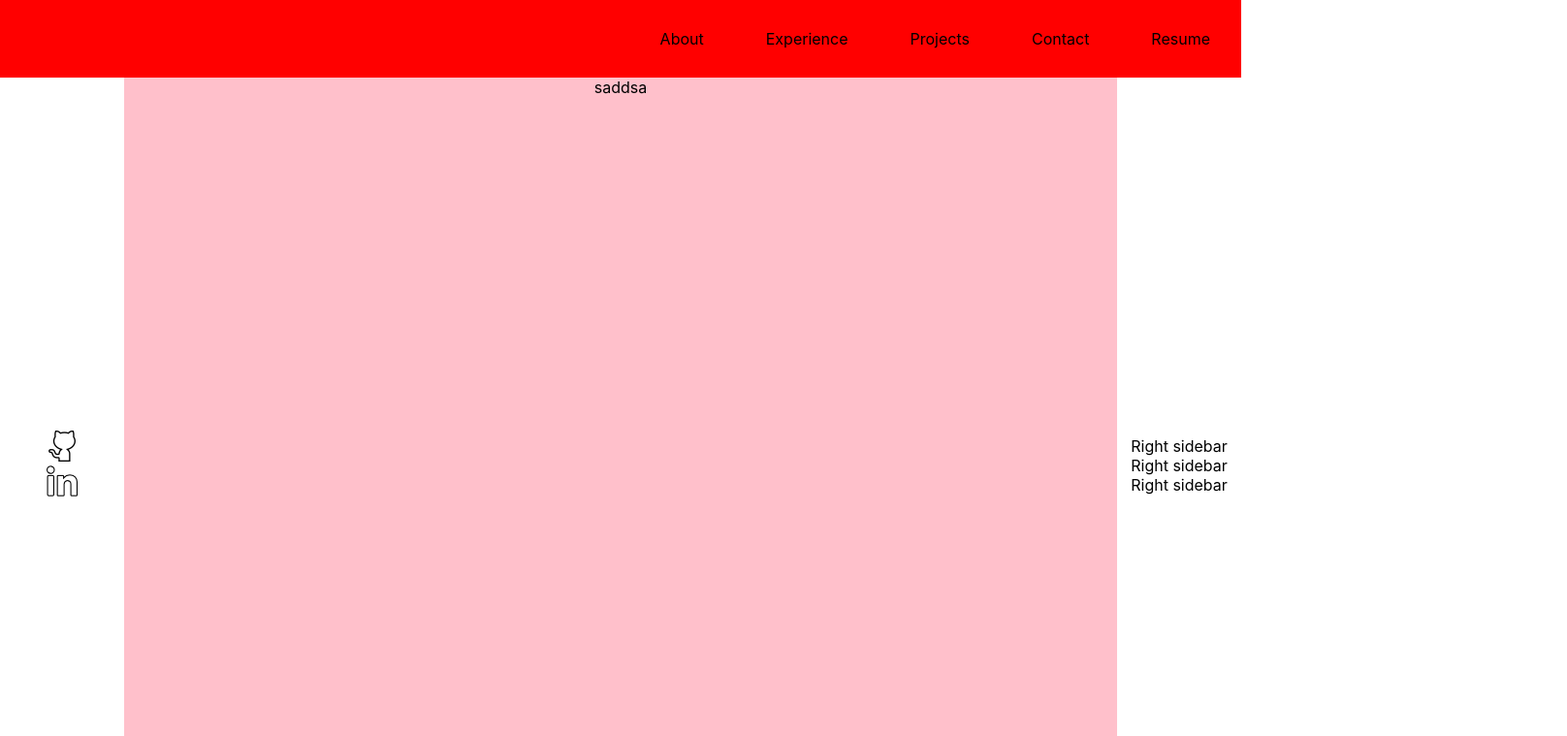
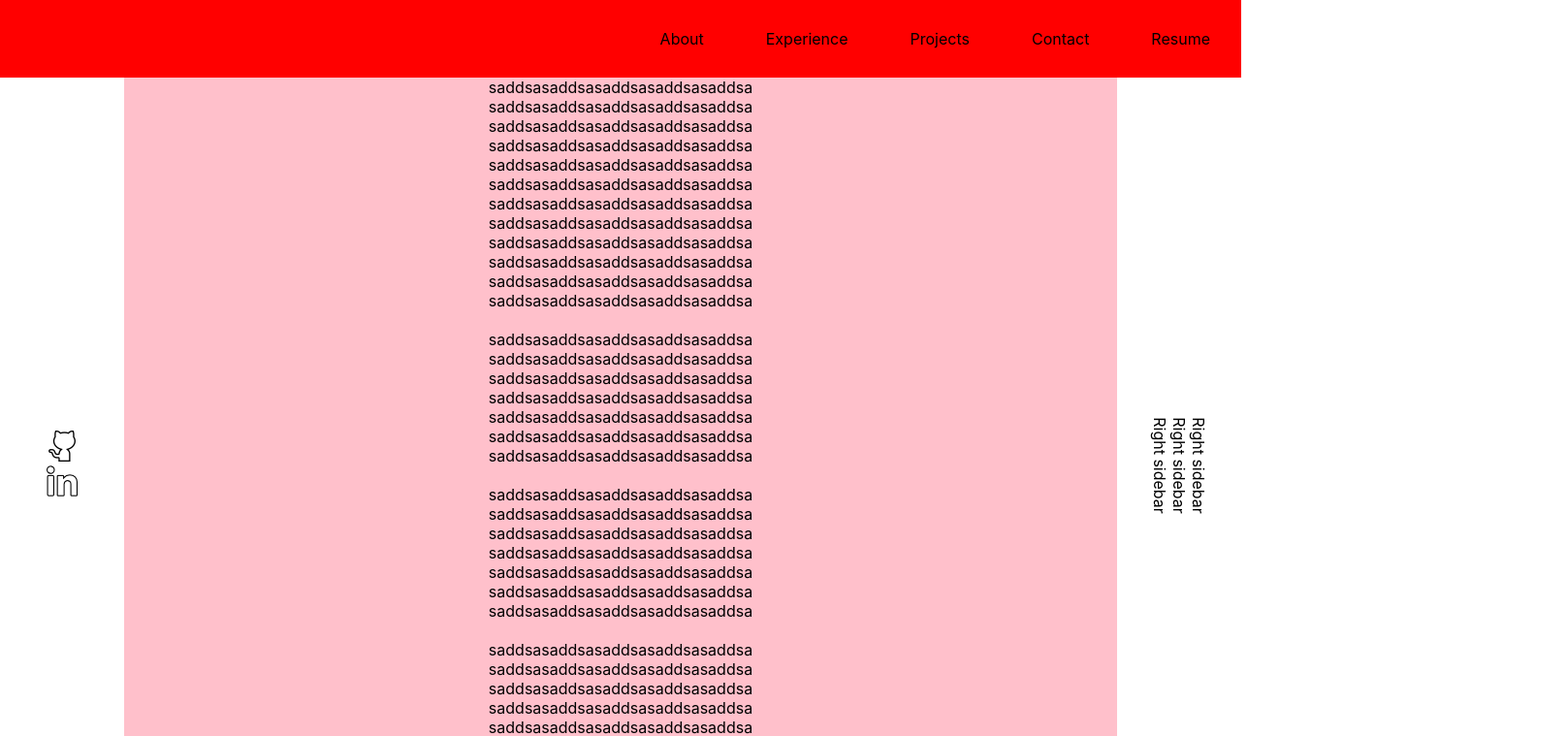
Before and after one commit to lysmm203/personal-portfolio, a React (Create React App) app: page / in a window 1280 px wide. Shown: the top 759 px of the page at 97% size, 1616 px wide, since content can reach past the window. Built offline with nearby package versions, Linux system fonts and the light colour scheme.

Commit message:
add fixed positioning to sidebar elements and rotate right sidebar 90 degrees

```diff
--- a/src/App.css
+++ b/src/App.css
@@ -49,5 +49,13 @@ ul{
   justify-content: center;
   width: 10vw;
   height: 100vh;
+}
 
+.sidebar-elements{
+  position: fixed;
 }
+
+
+.right-sidebar{
+  transform: rotate(90deg);
+}
--- a/src/components/intro.js
+++ b/src/components/intro.js
@@ -4,7 +4,103 @@ export default function Intro(){
 
     return (
         <div>
-            saddsa
+            saddsasaddsasaddsasaddsasaddsa
+            <br/>
+            saddsasaddsasaddsasaddsasaddsa
+            <br/>saddsasaddsasaddsasaddsasaddsa
+            <br/>
+            saddsasaddsasaddsasaddsasaddsa
+            <br/>saddsasaddsasaddsasaddsasaddsa
+            <br/>
+            saddsasaddsasaddsasaddsasaddsa
+            <br/>saddsasaddsasaddsasaddsasaddsa
+            <br/>
+            saddsasaddsasaddsasaddsasaddsa
+            <br/>saddsasaddsasaddsasaddsasaddsa
+            <br/>
+            saddsasaddsasaddsasaddsasaddsa
+            <br/>saddsasaddsasaddsasaddsasaddsa
+            <br/>
+            saddsasaddsasaddsasaddsasaddsa
+            <br/><br/>
+            saddsasaddsasaddsasaddsasaddsa
+            <br/>saddsasaddsasaddsasaddsasaddsa
+            <br/>
+            saddsasaddsasaddsasaddsasaddsa
+            <br/>saddsasaddsasaddsasaddsasaddsa
+            <br/>
+            saddsasaddsasaddsasaddsasaddsa
+            <br/>saddsasaddsasaddsasaddsasaddsa
+            <br/>
+            saddsasaddsasaddsasaddsasaddsa
+            <br/><br/>
+            saddsasaddsasaddsasaddsasaddsa
+            <br/>saddsasaddsasaddsasaddsasaddsa
+            <br/>
+            saddsasaddsasaddsasaddsasaddsa
+            <br/>saddsasaddsasaddsasaddsasaddsa
+            <br/>
+            saddsasaddsasaddsasaddsasaddsa
+            <br/>saddsasaddsasaddsasaddsasaddsa
+            <br/>
+            saddsasaddsasaddsasaddsasaddsa
+            <br/><br/>
+            saddsasaddsasaddsasaddsasaddsa
+            <br/>saddsasaddsasaddsasaddsasaddsa
+            <br/>
+            saddsasaddsasaddsasaddsasaddsa
+            <br/>saddsasaddsasaddsasaddsasaddsa
+            <br/>
+            saddsasaddsasaddsasaddsasaddsa
+            <br/>saddsasaddsasaddsasaddsasaddsa
+            <br/>
+            saddsasaddsasaddsasaddsasaddsa
+            <br/><br/>
+            saddsasaddsasaddsasaddsasaddsa
+            <br/>saddsasaddsasaddsasaddsasaddsa
+            <br/>
+            saddsasaddsasaddsasaddsasaddsa
+            <br/>saddsasaddsasaddsasaddsasaddsa
+            <br/>
+            saddsasaddsasaddsasaddsasaddsa
+            <br/>saddsasaddsasaddsasaddsasaddsa
+            <br/>
+            saddsasaddsasaddsasaddsasaddsa
+            <br/><br/>
+            saddsasaddsasaddsasaddsasaddsa
+            <br/>saddsasaddsasaddsasaddsasaddsa
+            <br/>
+            saddsasaddsasaddsasaddsasaddsa
+            <br/>saddsasaddsasaddsasaddsasaddsa
+            <br/>
+            saddsasaddsasaddsasaddsasaddsa
+            <br/>saddsasaddsasaddsasaddsasaddsa
+            <br/>
+            saddsasaddsasaddsasaddsasaddsa
+            <br/><br/>
+            saddsasaddsasaddsasaddsasaddsa
+            <br/>saddsasaddsasaddsasaddsasaddsa
+            <br/>
+            saddsasaddsasaddsasaddsasaddsa
+            <br/>saddsasaddsasaddsasaddsasaddsa
+            <br/>
+            saddsasaddsasaddsasaddsasaddsa
+            <br/>saddsasaddsasaddsasaddsasaddsa
+            <br/>
+            saddsasaddsasaddsasaddsasaddsa
+            <br/><br/>
+            saddsasaddsasaddsasaddsasaddsa
+            <br/>saddsasaddsasaddsasaddsasaddsa
+            <br/>
+            saddsasaddsasaddsasaddsasaddsa
+            <br/>saddsasaddsasaddsasaddsasaddsa
+            <br/>
+            saddsasaddsasaddsasaddsasaddsa
+            <br/>saddsasaddsasaddsasaddsasaddsa
+            <br/>
+            saddsasaddsasaddsasaddsasaddsa
+            <br/>
+
         </div>
     )
 
--- a/src/components/sidebar.js
+++ b/src/components/sidebar.js
@@ -4,7 +4,7 @@ import linkedin from '../assets/images/linkedin.png'
 function LeftSidebar(){
     return (
         <div className={"sidebar"}>
-            <ul>
+            <ul className={"sidebar-elements"}>
                 <li><a href={"https://github.com/lysmm203"}><img src={github}/></a></li>
                 <li><a href={"https://www.linkedin.com/in/yong-seok-lee-303185154/"}><img src={linkedin}/></a></li>
             </ul>
@@ -15,13 +15,14 @@ function LeftSidebar(){
 
 function RightSidebar(){
     return (
-        <div className={"sidebar"}>
+        <div className={"sidebar right-sidebar"}>
             <ul>
                 <li>Right sidebar</li>
                 <li>Right sidebar</li>
                 <li>Right sidebar</li>
 
             </ul>
+            {/*<p>lyeongsuk97@gmail.com</p>*/}
         </div>
     )
 }
```
